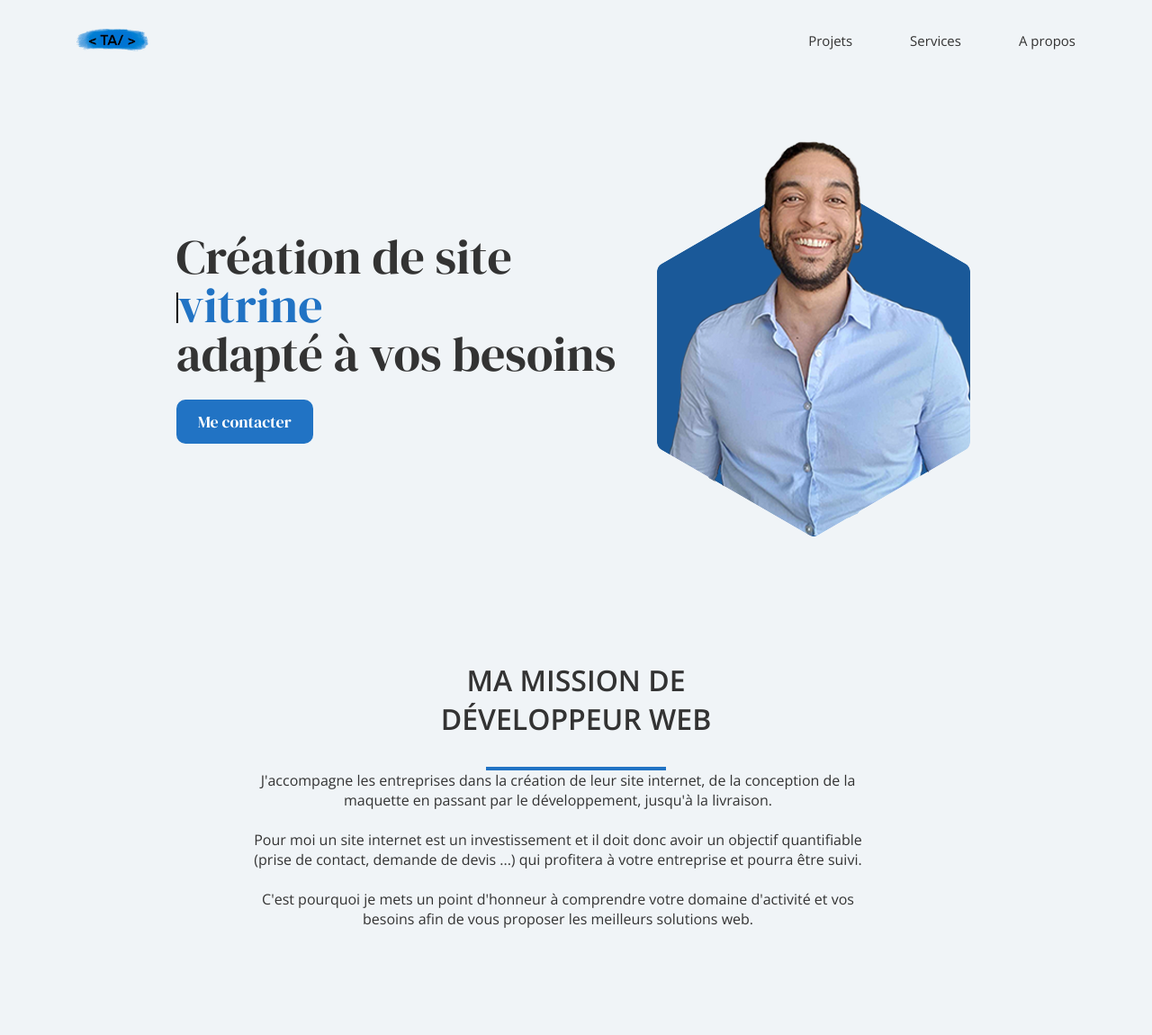
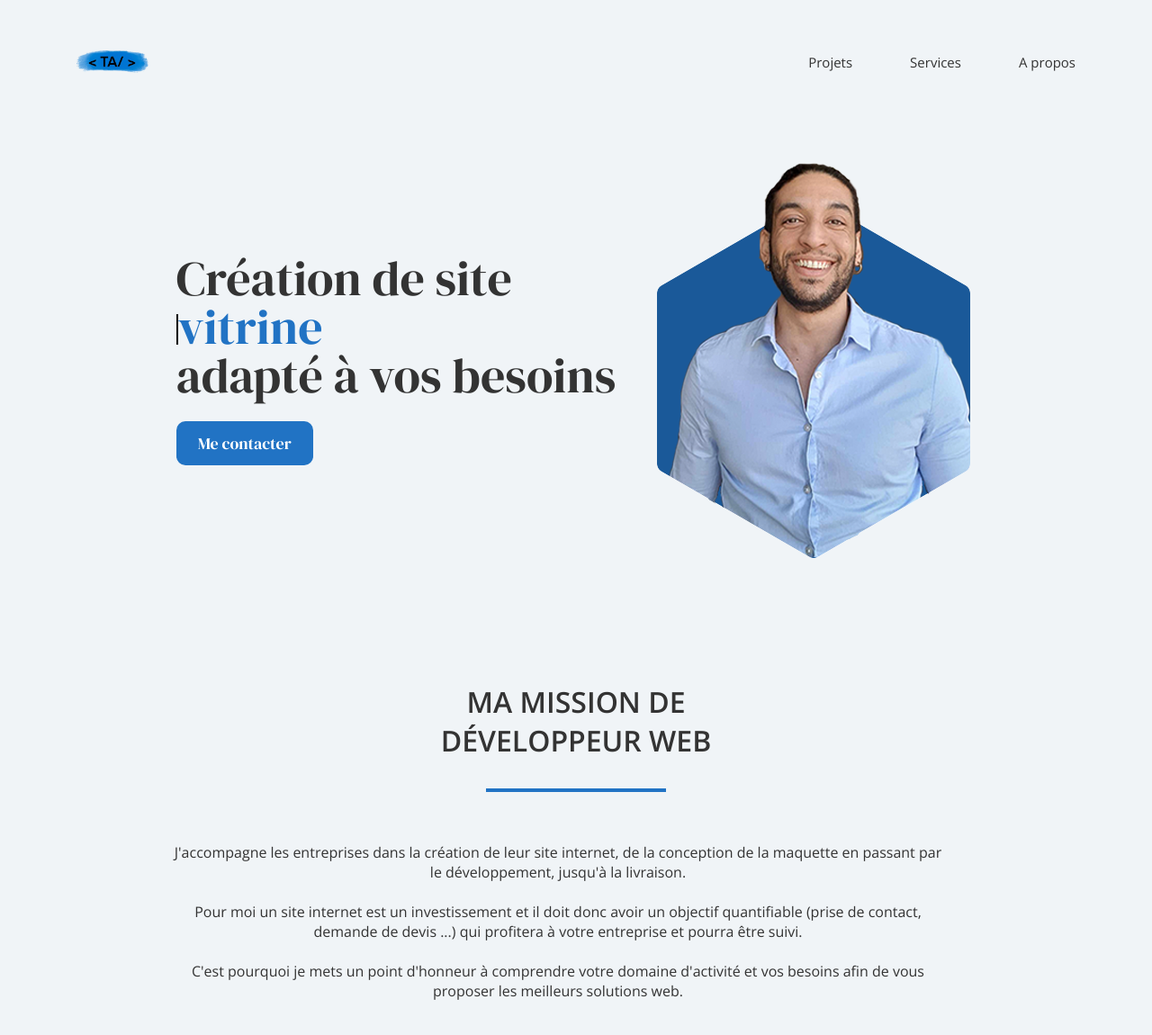
Before and after one commit to Lordyner/portfolio-dev, a Next.js app: page / in a window 1280 px wide. Shown: the top 1150 px of the page at 90% size. Built offline with nearby package versions, Linux system fonts and the light colour scheme.

Commit message:
Add mission section

```diff
--- a/Components/Hero.module.css
+++ b/Components/Hero.module.css
@@ -69,7 +69,6 @@
 
 .heroImg {
     object-fit: cover;
-    max-width: 20rem;
     display: flex;
     align-self: center;
 }
@@ -131,6 +130,11 @@
         text-align: left;
     }
 
+    .heroContainer {
+        padding: 0 3.5rem;
+    }
+
+
 
     .heroImg {
         /* max-width: 22rem; */
--- a/Components/Mission.js
+++ b/Components/Mission.js
@@ -9,7 +9,7 @@ const Mission = () => {
     const { isLaptopResolution, isDesktopResolution } = useContext(GlobalContext);
     return (
         <div className={`${classes.missionContainer} max-width`}>
-            <div className='max-width'>
+            <div className={`${classes.wrapper} max-width`}>
                 <h2>Ma mission de<br /> développeur web</h2>
                 <div className={classes.content}>
                     {(isLaptopResolution || isDesktopResolution) && <Image src={missionImg} alt="Mission image" />}
--- a/Components/Mission.module.css
+++ b/Components/Mission.module.css
@@ -1,14 +1,14 @@
 .missionContainer {
+    padding: 3.5rem 1.5rem;
+}
+
+.wrapper {
     display: flex;
     flex-direction: column;
     justify-content: center;
     gap: 1.5rem;
     text-align: center;
-    padding: 3.5rem 1.5rem;
 }
-
-
-
 
 .textWrapper {
     display: flex;
@@ -23,7 +23,11 @@
 @media (min-width: 48rem) {
     .missionContainer {
         padding: 5.5rem 2.5rem;
+    }
+
+    .wrapper {
         gap: 2rem;
+
     }
 
 
@@ -31,7 +35,8 @@
 
 @media (min-width: 64rem) {
     .textWrapper {
-        max-width: 42.5rem;
+        max-width: 80%;
+        margin-inline: auto;
     }
 
     .content {
@@ -42,7 +47,11 @@
     }
 
     .missionContainer {
-        padding: 8.5rem 2.5rem;
+        padding: 8.5rem 3.5rem;
+    }
+
+    .wrapper {
+        gap: 3.5rem;
     }
 }
 
--- a/Components/Navbar.module.css
+++ b/Components/Navbar.module.css
@@ -175,8 +175,7 @@
     }
 
     .navbar {
-        padding-top: 2rem;
-        padding-bottom: 6rem;
+        padding: 3.5rem 3.5rem 6rem 3.5rem;
     }
 
 }
```
